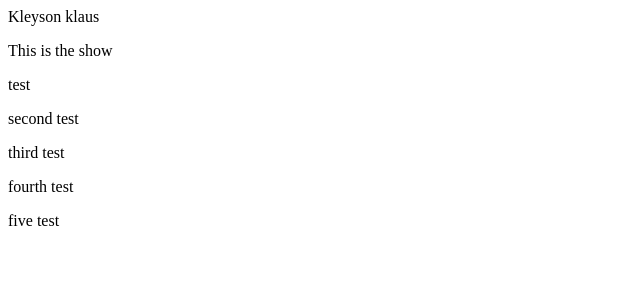
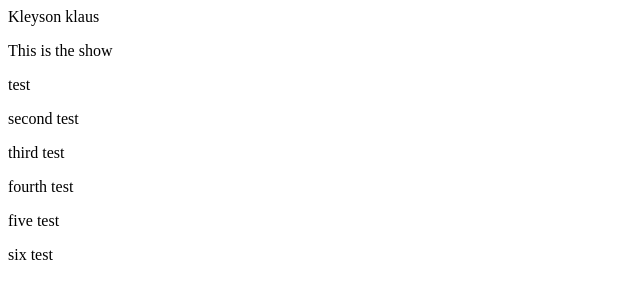
Before and after one commit to kleysonklaus/web_kleysonklaus, a plain HTML site: page index.html in a window 1280 px wide. Shown: the full height of the page, 0-640 px from the left. Drawn offline with Linux system fonts and the light colour scheme.

Commit message:
six test

```diff
--- a/index.html
+++ b/index.html
@@ -15,6 +15,7 @@
     <p>third test</p>
     <p>fourth test</p>
     <p>five test</p>
+    <p>six test</p>
 </body>
 
 </html>
```
